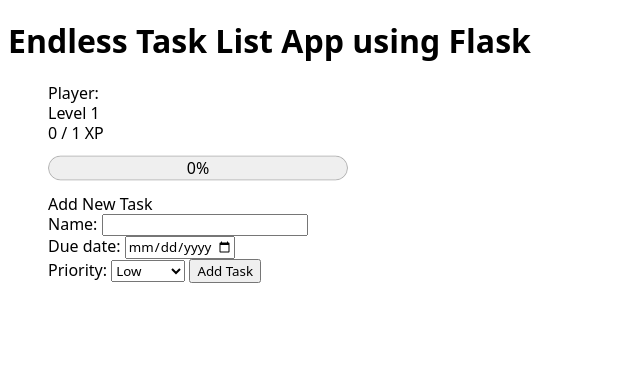
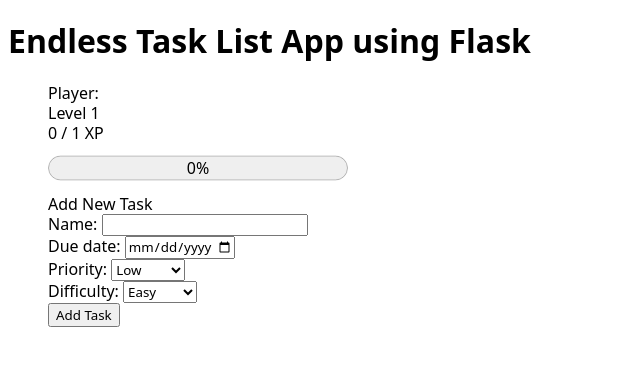
Before and after one commit to lulunac27a/flask-endless-task-list-app, a Flask app: page / in a window 1280 px wide. Shown: the top 366 px of the page, without its empty margins (0-640 px from the left). Run offline with Flask 3, Linux system fonts and the light colour scheme.

Commit message:
Add difficulty values in task list

```diff
--- a/app.py
+++ b/app.py
@@ -47,6 +47,8 @@
     )  # task due date
     priority = db.Column(db.Integer, default=1,
                          nullable=False)  # task priority
+    difficulty = db.Column(db.Integer, default=1,
+                           nullable=False)  # task difficulty
     completed = db.Column(
         db.Boolean, default=False, nullable=False
     )  # is task completed
@@ -120,12 +122,14 @@
     name = request.form.get("name")  # get name from request form
     due_date = request.form.get("due_date")  # get due date
     priority = int(request.form.get("priority"))  # get priority
+    difficulty = int(request.form.get("difficulty"))  # get difficulty
     user = User.query.first()  # get first user
     if user:
         new_task = Task(
             name=name,
             user_id=user.id,
             priority=priority,
+            difficulty=difficulty,
             due_date=datetime.strptime(due_date, "%Y-%m-%d"),
         )
         db.session.add(new_task)  # add new task to task list
@@ -140,7 +144,7 @@
         task.completed = True  # complete the task
         user = User.query.first()  # get first user
         if user:
-            user.add_xp(round(task.priority))  # add XP
+            user.add_xp(round(task.priority * task.difficulty))  # add XP
             db.session.commit()  # commit database changes
     return redirect(url_for("index"))  # redirect to index page template
 
@@ -156,14 +160,22 @@
             column["name"] for column in db.inspect(db.engine).get_columns("task")
         ]:  # check if due date column is not in task table
             db.session.execute(
-                text("ALTER TABLE task ADD COLUMN due_date DATE NOT NULL")
+                text(
+                    "ALTER TABLE task ADD COLUMN due_date DATE NOT NULL DEFAULT CURRENT_TIMESTAMP"
+                )
             )  # create due date column
         if "priority" not in [
             column["name"] for column in db.inspect(db.engine).get_columns("task")
         ]:  # check if priority column is not in task table
             db.session.execute(
-                text("ALTER TABLE task ADD COLUMN priority INT NOT NULL")
+                text("ALTER TABLE task ADD COLUMN priority INT NOT NULL DEFAULT 1")
             )  # create priority column
+        if "difficulty" not in [
+            column["name"] for column in db.inspect(db.engine).get_columns("task")
+        ]:  # check if difficulty column is not in task table
+            db.session.execute(
+                text("ALTER TABLE task ADD COLUMN difficulty INT NOT NULL DEFAULT 1")
+            )  # create difficulty column
         tasks = Task.query.all()  # get list of tasks
         for task in tasks:  # repeat for each task
             if task.due_date is None:  # check if task due date is none
@@ -172,6 +184,8 @@
                 )  # set task due date to today's date
             if task.priority is None:  # check if task priority is none
                 task.priority = 1  # set task priority to low
+            if task.difficulty is None:  # check if task difficulty is none
+                task.difficulty = 1  # set task difficulty to low
         db.session.commit()  # commit database changes
 
 
--- a/templates/index.html
+++ b/templates/index.html
@@ -45,8 +45,14 @@
         <select id="priority" name="priority">
           <option value="1">Low</option>
           <option value="2">Medium</option>
-          <option value="3">High</option>
-        </select>
+          <option value="3">High</option></select
+        ><br />
+        Difficulty:
+        <select id="difficulty" name="difficulty">
+          <option value="1">Easy</option>
+          <option value="2">Medium</option>
+          <option value="3">Hard</option></select
+        ><br />
         <input type="submit" value="Add Task" />
       </form>
       <ul>
@@ -56,8 +62,10 @@
           Due: {{ task.due_date }}
         </li>
         Priority: {% if task.priority == 1 %} Low {% elif task.priority == 2 %}
-        Medium {% elif task.priority == 3 %} High {% endif %} {% if not
-        task.completed %}<!--show complete button if task is not completed-->
+        Medium {% elif task.priority == 3 %} High {% endif %}<br />
+        Difficulty: {% if task.difficulty == 1 %} Easy {% elif task.difficulty
+        == 2 %} Medium {% elif task.difficulty == 3 %} Hard {% endif %}<br />
+        {% if not task.completed %}<!--show complete button if task is not completed-->
         <a href="/complete_task/{{ task.id }}">Complete</a>
         {% endif %}
         <a href="/delete_task/{{ task.id }}">Delete</a>
```
